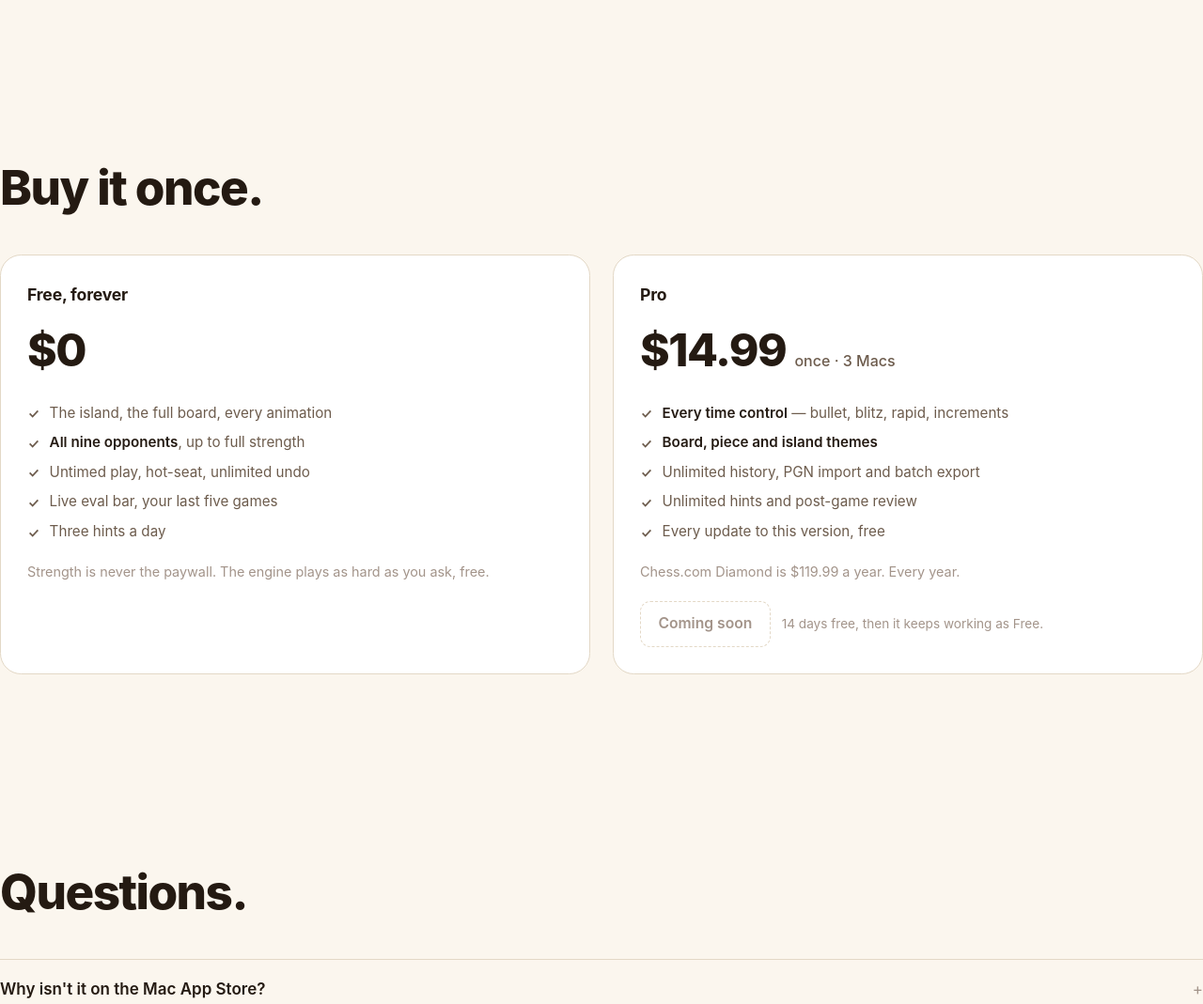
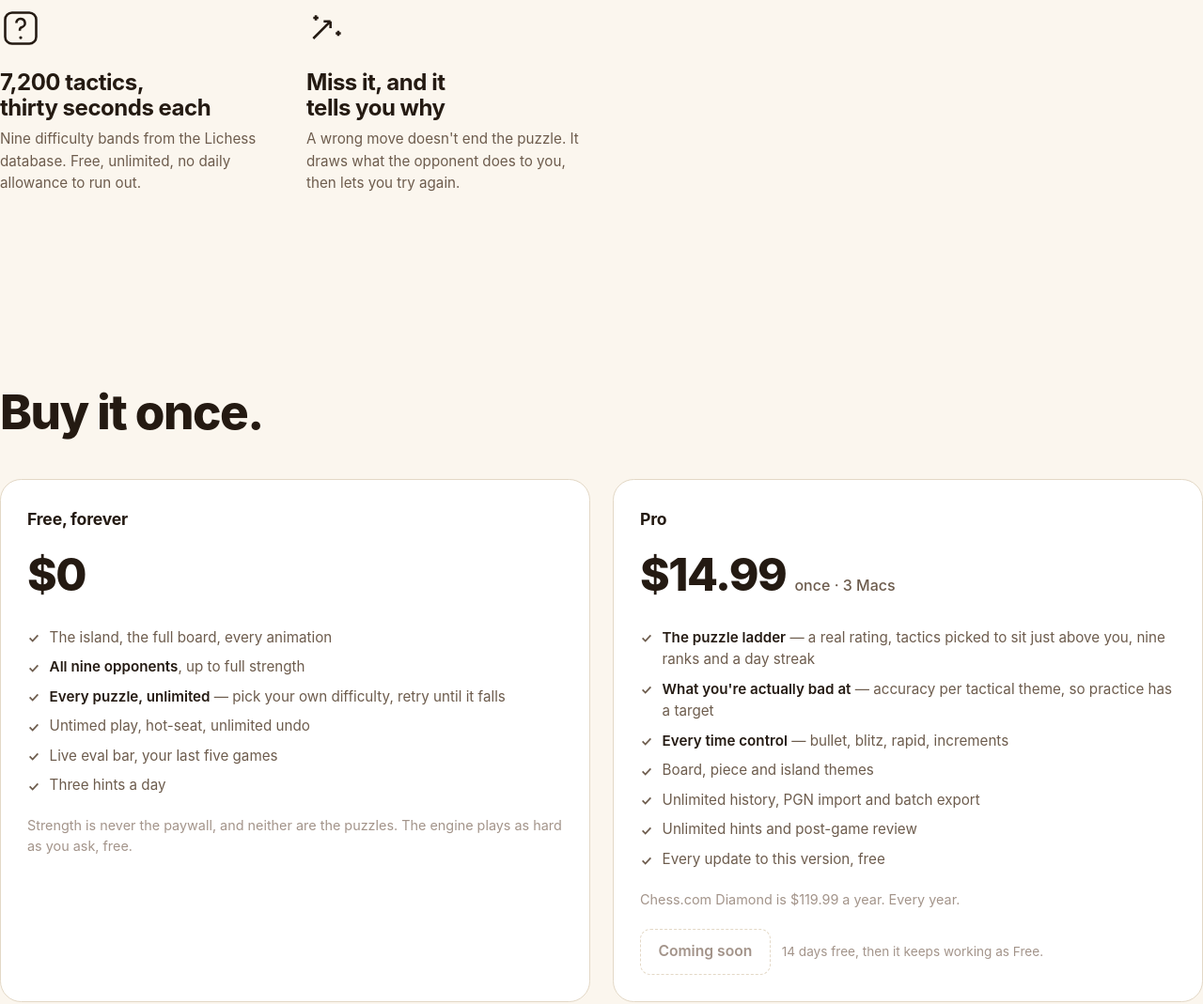
Before and after one commit to bixxter/dyno-chess-site, a plain HTML site: page index.html in a window 1280 px wide. Shown: the part 1980-3049 px from the top of the page at 94% size. Drawn offline with Linux system fonts and the light colour scheme.

Commit message:
Put puzzles on the page: free tier, the ladder as the headline Pro feature, two feature tiles and a why-free FAQ

```diff
--- a/index.html
+++ b/index.html
@@ -353,6 +353,10 @@ details p { margin: .75rem 0 0; color: var(--ink-soft); max-width: 68ch; font-si
       <h2>Every game<br>kept as PGN</h2><p>Your history is a text file you can take anywhere. No lock-in.</p></div>
     <div class="feat"><svg class="ico" viewBox="0 0 24 24" fill="none" stroke="currentColor" stroke-width="1.4"><rect x="3" y="4" width="18" height="14" rx="2"/><path d="M3 9h18M7 21h10"/></svg>
       <h2>Stays put above<br>full screen</h2><p>Works over full-screen apps, across Spaces, on every display.</p></div>
+    <div class="feat"><svg class="ico" viewBox="0 0 24 24" fill="none" stroke="currentColor" stroke-width="1.4"><path d="M9.5 9a2.5 2.5 0 113.2 2.4c-.7.2-1.2.9-1.2 1.6v.5"/><circle cx="12" cy="17.5" r=".9" fill="currentColor" stroke="none"/><rect x="3" y="3" width="18" height="18" rx="4"/></svg>
+      <h2>7,200 tactics,<br>thirty seconds each</h2><p>Nine difficulty bands from the Lichess database. Free, unlimited, no daily allowance to run out.</p></div>
+    <div class="feat"><svg class="ico" viewBox="0 0 24 24" fill="none" stroke="currentColor" stroke-width="1.4"><path d="M4 18L14 8M14 8h-4M14 8v4"/><path d="M4 6h3M5.5 4.5v3"/><path d="M17 15h3M18.5 13.5v3"/></svg>
+      <h2>Miss it, and it<br>tells you why</h2><p>A wrong move doesn't end the puzzle. It draws what the opponent does to you, then lets you try again.</p></div>
   </div>
 </section>
 
@@ -365,18 +369,21 @@ details p { margin: .75rem 0 0; color: var(--ink-soft); max-width: 68ch; font-si
       <ul class="list">
         <li><svg class="tick" viewBox="0 0 16 16" fill="none" stroke="currentColor" stroke-width="2"><path d="M3 8.5l3.5 3.5L13 5"/></svg><span>The island, the full board, every animation</span></li>
         <li><svg class="tick" viewBox="0 0 16 16" fill="none" stroke="currentColor" stroke-width="2"><path d="M3 8.5l3.5 3.5L13 5"/></svg><span><b>All nine opponents</b>, up to full strength</span></li>
+        <li><svg class="tick" viewBox="0 0 16 16" fill="none" stroke="currentColor" stroke-width="2"><path d="M3 8.5l3.5 3.5L13 5"/></svg><span><b>Every puzzle, unlimited</b> — pick your own difficulty, retry until it falls</span></li>
         <li><svg class="tick" viewBox="0 0 16 16" fill="none" stroke="currentColor" stroke-width="2"><path d="M3 8.5l3.5 3.5L13 5"/></svg><span>Untimed play, hot-seat, unlimited undo</span></li>
         <li><svg class="tick" viewBox="0 0 16 16" fill="none" stroke="currentColor" stroke-width="2"><path d="M3 8.5l3.5 3.5L13 5"/></svg><span>Live eval bar, your last five games</span></li>
         <li><svg class="tick" viewBox="0 0 16 16" fill="none" stroke="currentColor" stroke-width="2"><path d="M3 8.5l3.5 3.5L13 5"/></svg><span>Three hints a day</span></li>
       </ul>
-      <p class="anchor">Strength is never the paywall. The engine plays as hard as you ask, free.</p>
+      <p class="anchor">Strength is never the paywall, and neither are the puzzles. The engine plays as hard as you ask, free.</p>
     </div>
     <div class="card">
       <h3>Pro</h3>
       <p class="big">$14.99 <small>once · 3 Macs</small></p>
       <ul class="list">
+        <li><svg class="tick" viewBox="0 0 16 16" fill="none" stroke="currentColor" stroke-width="2"><path d="M3 8.5l3.5 3.5L13 5"/></svg><span><b>The puzzle ladder</b> — a real rating, tactics picked to sit just above you, nine ranks and a day streak</span></li>
+        <li><svg class="tick" viewBox="0 0 16 16" fill="none" stroke="currentColor" stroke-width="2"><path d="M3 8.5l3.5 3.5L13 5"/></svg><span><b>What you're actually bad at</b> — accuracy per tactical theme, so practice has a target</span></li>
         <li><svg class="tick" viewBox="0 0 16 16" fill="none" stroke="currentColor" stroke-width="2"><path d="M3 8.5l3.5 3.5L13 5"/></svg><span><b>Every time control</b> — bullet, blitz, rapid, increments</span></li>
-        <li><svg class="tick" viewBox="0 0 16 16" fill="none" stroke="currentColor" stroke-width="2"><path d="M3 8.5l3.5 3.5L13 5"/></svg><span><b>Board, piece and island themes</b></span></li>
+        <li><svg class="tick" viewBox="0 0 16 16" fill="none" stroke="currentColor" stroke-width="2"><path d="M3 8.5l3.5 3.5L13 5"/></svg><span>Board, piece and island themes</span></li>
         <li><svg class="tick" viewBox="0 0 16 16" fill="none" stroke="currentColor" stroke-width="2"><path d="M3 8.5l3.5 3.5L13 5"/></svg><span>Unlimited history, PGN import and batch export</span></li>
         <li><svg class="tick" viewBox="0 0 16 16" fill="none" stroke="currentColor" stroke-width="2"><path d="M3 8.5l3.5 3.5L13 5"/></svg><span>Unlimited hints and post-game review</span></li>
         <li><svg class="tick" viewBox="0 0 16 16" fill="none" stroke="currentColor" stroke-width="2"><path d="M3 8.5l3.5 3.5L13 5"/></svg><span>Every update to this version, free</span></li>
@@ -413,6 +420,9 @@ details p { margin: .75rem 0 0; color: var(--ink-soft); max-width: 68ch; font-si
 
   <details><summary>Which engine is it, and is the source available?</summary>
     <p>Stockfish, running as a separate process over UCI, exactly as its licence intends. The full GPLv3 text ships inside the disk image alongside a link to the exact source revision the bundled binary was built from.</p></details>
+
+  <details><summary>Why are the puzzles free when that's the main paid feature elsewhere?</summary>
+    <p>Because the puzzles aren't ours. They're the Lichess database, released into the public domain, and Lichess serves the whole thing free and unlimited as a stated promise. Charging you for access to a file we didn't write would be indefensible. What we built is the ladder on top — the rating, choosing which tactic you see next, and the breakdown of which themes you keep missing. That's what Pro is.</p></details>
 
   <details><summary>I don't have a notch. Does it still work?</summary>
     <p>Yes. On a Mac without a physical notch the island draws itself as a pill at the top of whichever display you choose.</p></details>
```
